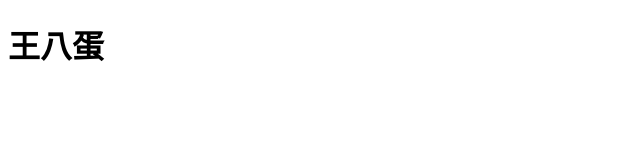
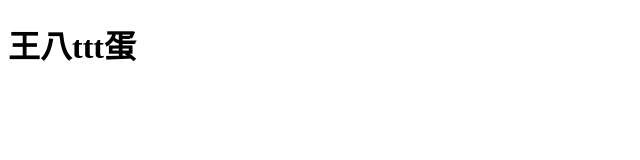
Before and after one commit to lishijieq/lishijieRep, a plain HTML site: page index.html in a window 1280 px wide. Shown: the whole page, without its empty margins (0-640 px from the left). Drawn offline with Linux system fonts and the light colour scheme.

Commit message:
index文件第一次提交交

```diff
--- a/index.html
+++ b/index.html
@@ -7,6 +7,6 @@
     <title>Document</title>
 </head>
 <body>
-    <h1>王八蛋</h1>
+    <h1>王八ttt蛋</h1>
 </body>
 </html>
```
